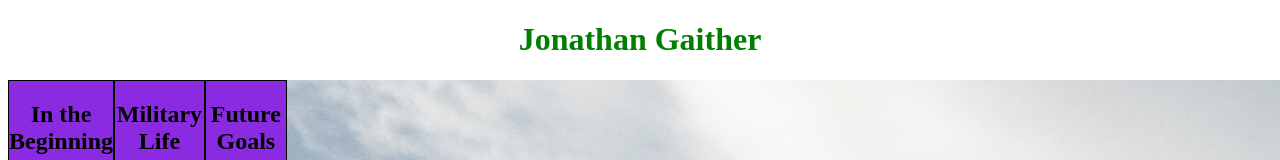
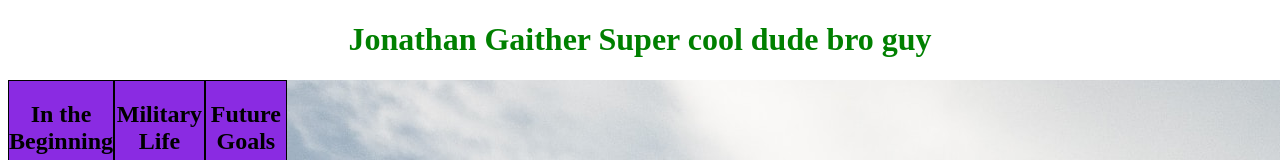
Before and after one commit to jgaither432/overwatch, a plain HTML site: page index.html in a window 1280 px wide. Shown: the top 160 px of the page. Drawn offline with Linux system fonts and the light colour scheme.

Commit message:
change name

```diff
--- a/index.html
+++ b/index.html
@@ -9,7 +9,7 @@
 </head>
 <body>
     <h1>
-        Jonathan Gaither
+        Jonathan Gaither Super cool dude bro guy
     </h1>
     <main>
         <div class="column">
```
